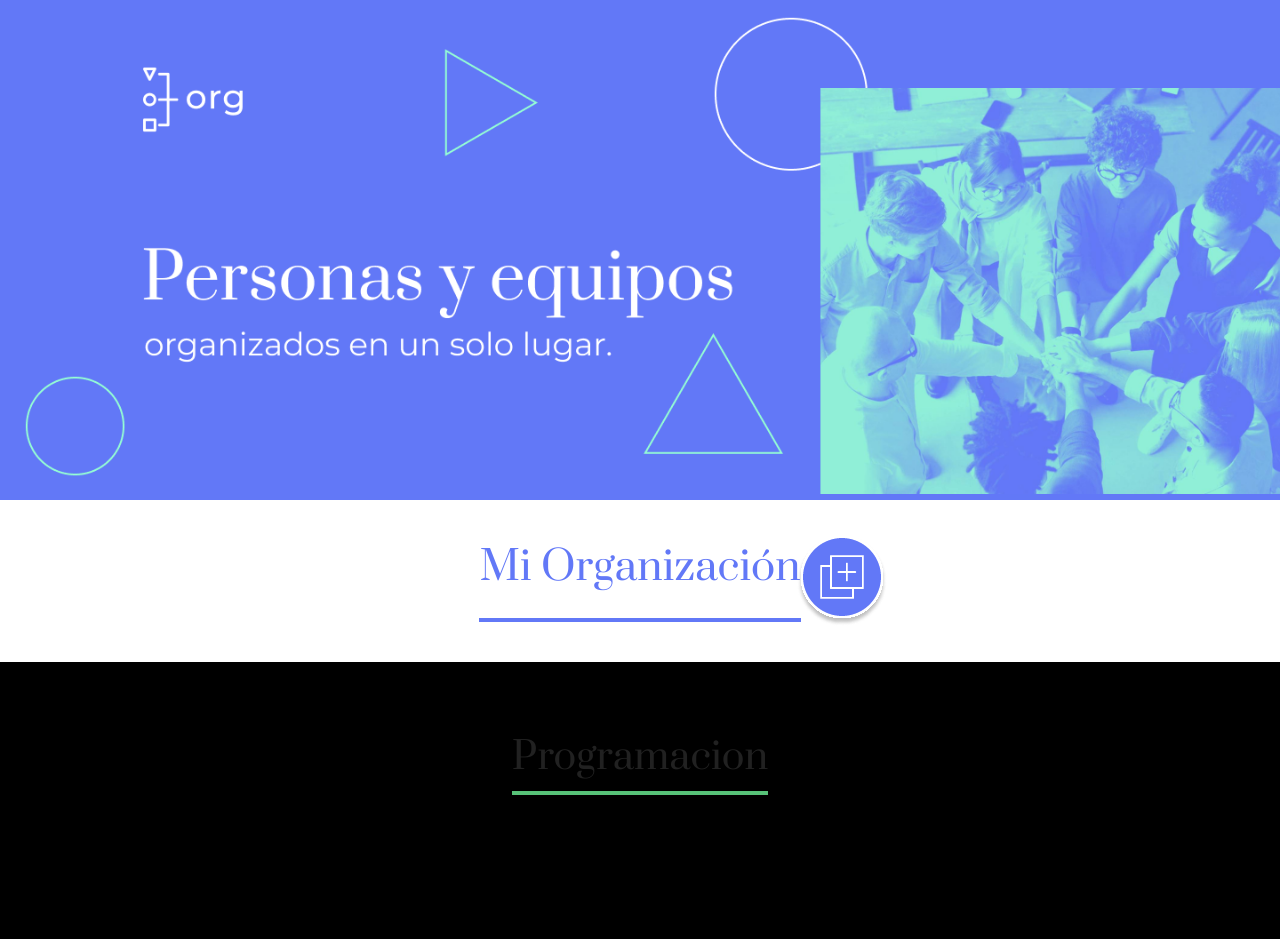
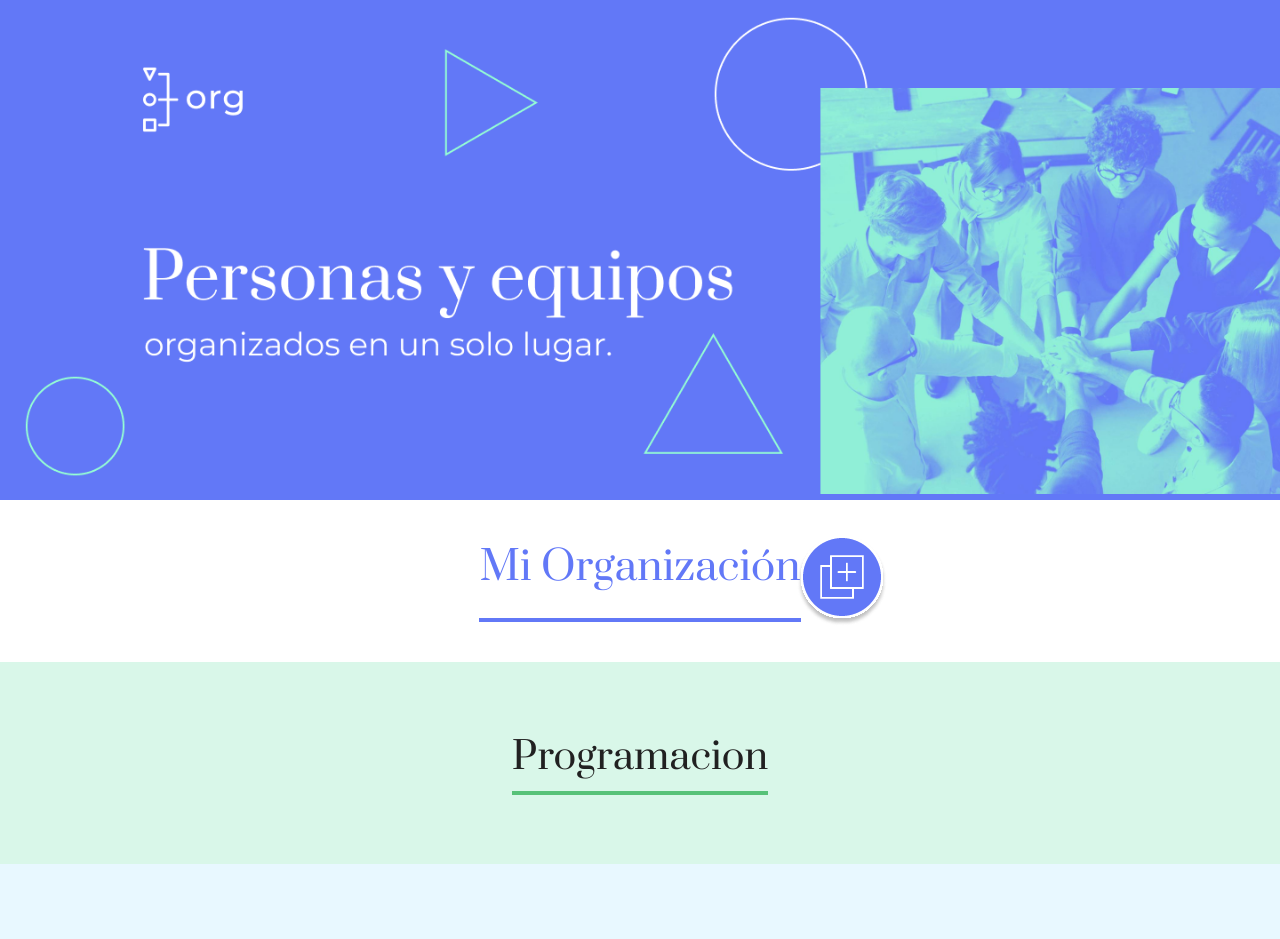
Before and after one commit to ingridk12/org, a React (Create React App) app: page / in a window 1280 px wide. Shown: the top 939 px of the page. Built offline with nearby package versions, Linux system fonts and the light colour scheme.

Commit message:
creando equipos colores

```diff
--- a/src/componentes/Equipo/Equipo.css
+++ b/src/componentes/Equipo/Equipo.css
@@ -9,7 +9,7 @@
 .equipo h3 {
   font-weight: 400;
   color: #212121;
-  border-bottom: 4px solid #57c278;
+  border-bottom: 4px solid;
   display: inline-block;
   padding-bottom: 8px;
 }
--- a/src/componentes/Equipo/index.js
+++ b/src/componentes/Equipo/index.js
@@ -1,8 +1,15 @@
 import "./Equipo.css";
 const Equipo = (props) => {
+  //destructuracion
+  const { colorPrimario, colorSecundario, titulo } = props.datos;
+
+  const obj = {
+    backgroundColor: colorSecundario,
+  };
+  const estiloTitulo = { borderColor: colorPrimario };
   return (
-    <section className="equipo" style={{ backgroundColor: "#000" }}>
-      <h3>{props.datos.titulo}</h3>
+    <section className="equipo" style={obj}>
+      <h3 style={estiloTitulo}>{titulo}</h3>
       <div className="colaboradores"></div>
     </section>
   );
```
